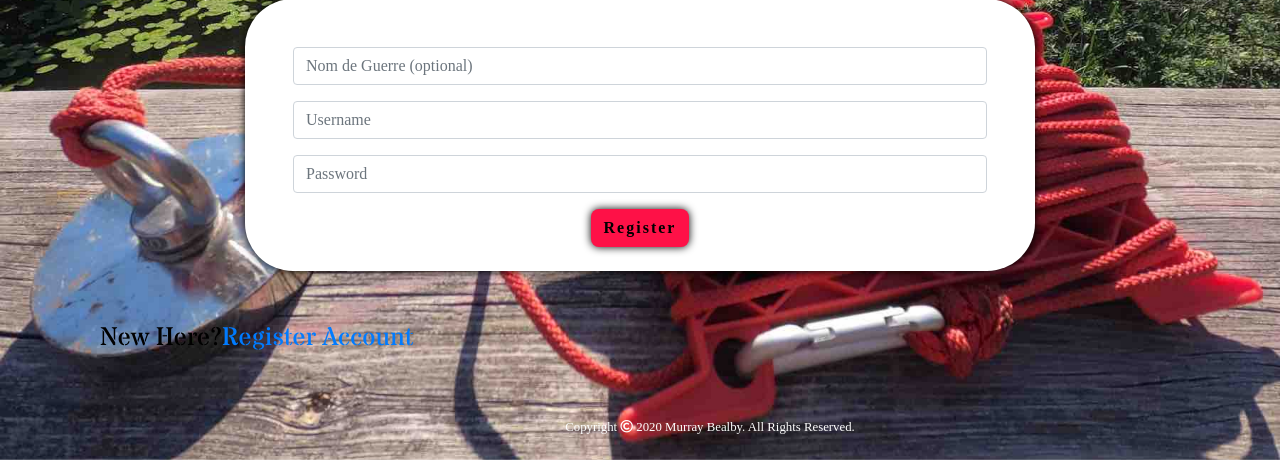
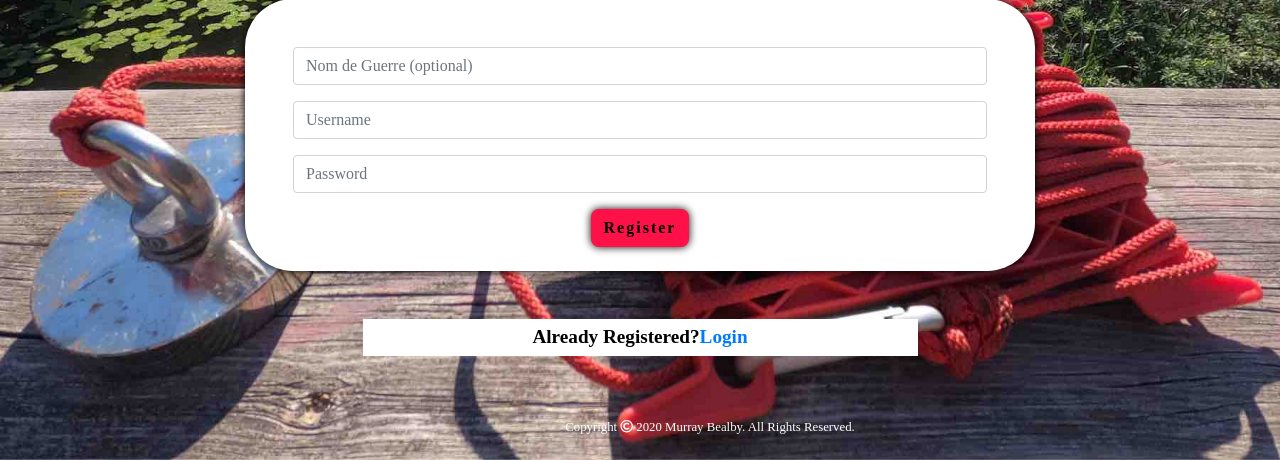
Before and after one commit to Bealby/magnet-catch-Flask-WIP, a Flask app: page /register in a window 1280 px wide; the page is wider, and only the part inside the window is pictured. Shown: the part 477-937 px from the top of that part. Run offline with Flask 2, Linux system fonts and the light colour scheme; some libraries are stand-ins or nearby versions.

Commit message:
Display properties for user/ resgister

```diff
--- a/templates/register.html
+++ b/templates/register.html
@@ -36,9 +36,14 @@
             </div>
         </div>
     </div>
-    <div class="row">
-        <div class="col">
-            <p>New Here?<a href="{{ url_for('register') }}">Register Account</a></p>
+    <div class="row d-none d-md-block">
+        <div class="col-6 offset-3 main-text text-center pt-1 pb-1">
+            <p class="mb-0">Already Registered?<a href="{{ url_for('login') }}">Login</a></p>
+        </div>
+    </div>
+    <div class="div d-md-none">
+        <div class="col-12 main-text text-center pt-1 pb-1">
+            <p class="mb-0">Already Registered?<a href="{{ url_for('login') }}">Login</a></p>
         </div>
     </div>
 </div>
```
Also changed, not shown: templates/login.html (+8 -3 lines).
